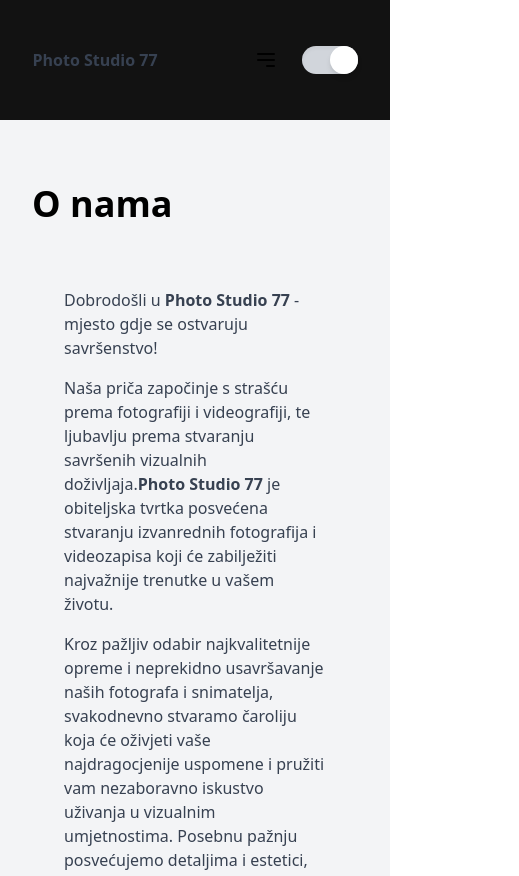
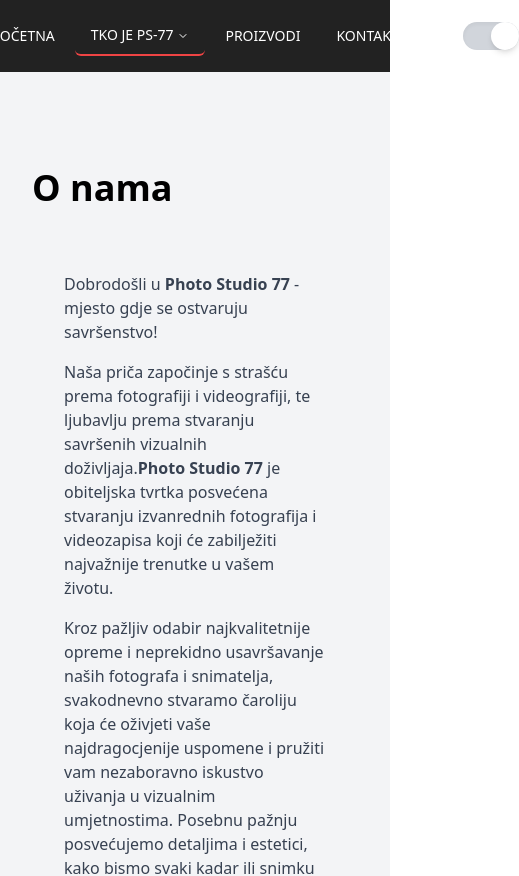
Before and after one commit to Omzixel/FIS77, a React (Vite) app in the folder ps77-ui/: page /about in a window 390 px wide. Shown: the top 876 px of the page, 519 px wide, since content can reach past the window. Built offline with nearby package versions, Linux system fonts and the light colour scheme.

Commit message:
New nav from shadcn, d/l mode on home page.

```diff
--- a/ps77-ui/package.json
+++ b/ps77-ui/package.json
@@ -10,6 +10,7 @@
     "preview": "vite preview"
   },
   "dependencies": {
+    "@radix-ui/react-navigation-menu": "^1.1.4",
     "@radix-ui/react-slot": "^1.0.2",
     "class-variance-authority": "^0.7.0",
     "clsx": "^2.1.0",
--- a/ps77-ui/src/App.tsx
+++ b/ps77-ui/src/App.tsx
@@ -32,7 +32,7 @@ function App() {
       />
 
       <Routes>
-        <Route path="/" element={<Home />} />
+        <Route path="/" element={<Home className={className} />} />
         <Route path="/products" element={<Products />} />
         <Route path="/about" element={<About />} />
         <Route path="/contact" element={<Contact />} />
--- a/ps77-ui/src/components/Navbar.tsx
+++ b/ps77-ui/src/components/Navbar.tsx
@@ -1,5 +1,18 @@
 import { useState, FC, useEffect } from "react";
-import { Link } from "react-router-dom";
+import { Link, useLocation } from "react-router-dom";
+import {
+  NavigationMenu,
+  NavigationMenuContent,
+  NavigationMenuItem,
+  NavigationMenuLink,
+  NavigationMenuList,
+  NavigationMenuTrigger,
+  navigationMenuTriggerStyle,
+} from "@/components/ui/navigation-menu";
+
+import React from "react";
+
+import { cn } from "@/lib/utils";
 
 interface IProps {
   chooseTheme: (isLightTheme: boolean) => void;
@@ -15,82 +28,76 @@ const Navbar: FC<IProps> = ({
   className,
 }) => {
   const [toggleMenu, setToggleMenu] = useState(false);
-
-  useEffect(() => {
-    console.log("ClassName: " + className);
-  }, [className]);
+  const location = useLocation();
 
   return (
-    <div className={`theme-${className}-main`}>
-      <nav>
-        <div className="max-w-7xl mx-auto">
-          <div className="flex mx-auto justify-between w-5/6 ">
-            {/* Primary menu and logo */}
-            <div className="flex items-center gap-16 my-12">
-              {/* logo */}
-              <div>
-                <a
-                  href="/"
-                  className="flex gap-1 font-bold text-gray-700 items-center "
+    <div
+      className={`flex w-full items-center px-10 py-2 gap-12 justify-center theme-${className}-main theme-${className}-text`}
     >
-                  <span>Photo Studio 77</span>
-                </a>
-              </div>
-              {/* primary */}
-              <div className="hidden lg:flex gap-8 ">
-                <Link
-                  to="/"
-                  className="hover:text-red-500 font-medium relative group"
+      <img className="w-14 rounded-xl" src="../../public/logo.jpg" alt="" />
+      <NavigationMenu>
+        <NavigationMenuList className="flex w-full justify-around">
+          <NavigationMenuItem
+            className={`theme-${className}-main theme-${className}-text`}
+          >
+            <Link to="/">
+              <NavigationMenuLink
+                className={cn(
+                  navigationMenuTriggerStyle(),
+                  location.pathname === "/" && "border-b-2 border-red-500"
+                )}
               >
                 POČETNA
-                  <span className="absolute bottom-0 left-0 w-full h-0.5 bg-red-500 transform origin-left scale-x-0 transition-transform duration-300 group-hover:scale-x-100"></span>
+              </NavigationMenuLink>
             </Link>
-                <Link
-                  to="/products"
-                  className="hover:text-red-500 font-medium relative group"
+          </NavigationMenuItem>
+          <NavigationMenuItem>
+            <NavigationMenuTrigger
+              className={cn(
+                location.pathname === "/about" && "border-b-2 border-red-500"
+              )}
+            >
+              TKO JE PS-77
+            </NavigationMenuTrigger>
+            <NavigationMenuContent>
+              <ul className="grid gap-3 p-6 md:w-[400px] lg:w-[500px] lg:grid-cols-[.75fr_1fr]">
+                <ListItem href="/about" title="O nama">
+                  Pogledajte vise datalja o nasoj firmi.
+                </ListItem>
+                <ListItem href="/team" title="Nas team">
+                  Nas team se sastoji od 20+ developera.
+                </ListItem>
+              </ul>
+            </NavigationMenuContent>
+          </NavigationMenuItem>
+          <NavigationMenuItem>
+            <Link to="/products">
+              <NavigationMenuLink
+                className={cn(
+                  navigationMenuTriggerStyle(),
+                  location.pathname === "/products" &&
+                    "border-b-2 border-red-500"
+                )}
               >
                 PROIZVODI
-                  <span className="absolute bottom-0 left-0 w-full h-0.5 bg-red-500 transform origin-left scale-x-0 transition-transform duration-300 group-hover:scale-x-100"></span>
+              </NavigationMenuLink>
             </Link>
-                <Link
-                  to="/about"
-                  className="hover:text-red-500 font-medium relative group"
-                >
-                  O NAMA
-                  <span className="absolute bottom-0 left-0 w-full h-0.5 bg-red-500 transform origin-left scale-x-0 transition-transform duration-300 group-hover:scale-x-100"></span>
-                </Link>
-                <Link
-                  to="/contact"
-                  className="hover:text-red-500 font-medium relative group"
+          </NavigationMenuItem>
+          <NavigationMenuItem>
+            <Link to="/contact">
+              <NavigationMenuLink
+                className={cn(
+                  navigationMenuTriggerStyle(),
+                  location.pathname === "/contact" &&
+                    "border-b-2 border-red-500"
+                )}
               >
                 KONTAKT
-                  <span className="absolute bottom-0 left-0 w-full h-0.5 bg-red-500 transform origin-left scale-x-0 transition-transform duration-300 group-hover:scale-x-100"></span>
+              </NavigationMenuLink>
             </Link>
-              </div>
-            </div>
-            {/* Secondary menu */}
-            <div className="flex gap-6">
-              {/* Mobile navigation toggle */}
-              <div className="lg:hidden flex items-center">
-                <button onClick={() => setToggleMenu(!toggleMenu)}>
-                  <svg
-                    className="w-6 h-6"
-                    fill="none"
-                    stroke="currentColor"
-                    viewBox="0 0 24 24"
-                    xmlns="http://www.w3.org/2000/svg"
-                  >
-                    <path
-                      strokeLinecap="round"
-                      strokeLinejoin="round"
-                      strokeWidth="2"
-                      d="M4 6h16M4 12h16m-7 6h7"
-                    ></path>
-                  </svg>
-                </button>
-              </div>
-              {/* Toggle for Dark/Light Mode */}
-              <div className="flex items-center">
+          </NavigationMenuItem>
+        </NavigationMenuList>
+      </NavigationMenu>
       <label
         id="toggleMode"
         className="relative inline-flex items-center cursor-pointer"
@@ -118,35 +125,33 @@ const Navbar: FC<IProps> = ({
         </div>
       </label>
     </div>
-            </div>
-          </div>
-        </div>
-        {/* Mobile navigation */}
-        <div
-          className={`fixed z-40 w-full  bg-gray-100 overflow-hidden flex flex-col lg:hidden gap-12  origin-top duration-700 ${
-            !toggleMenu ? "h-0" : "h-full"
-          }`}
-        >
-          <div className="px-8">
-            <div className="flex flex-col gap-8 font-bold">
-              <Link to="/" className="hover:hover:text-red-500">
-                Početna
-              </Link>
-              <Link to="/" className="hover:hover:text-red-500">
-                Proizvodi
-              </Link>
-              <Link to="/" className="hover:hover:text-red-500">
-                O nama
-              </Link>
-              <Link to="/" className="hover:hover:text-red-500">
-                Kontakt
-              </Link>
-            </div>
-          </div>
-        </div>
-      </nav>
-    </div>
   );
 };
 
+const ListItem = React.forwardRef<
+  React.ElementRef<"a">,
+  React.ComponentPropsWithoutRef<"a">
+>(({ className, title, children, ...props }, ref) => {
+  return (
+    <li>
+      <NavigationMenuLink asChild>
+        <a
+          ref={ref}
+          className={cn(
+            "block select-none space-y-1 rounded-md p-3 leading-none no-underline outline-none transition-colors hover:bg-accent hover:text-accent-foreground focus:bg-accent focus:text-accent-foreground",
+            className
+          )}
+          {...props}
+        >
+          <div className="text-sm font-medium leading-none">{title}</div>
+          <p className="line-clamp-2 text-sm leading-snug text-muted-foreground">
+            {children}
+          </p>
+        </a>
+      </NavigationMenuLink>
+    </li>
+  );
+});
+ListItem.displayName = "ListItem";
+
 export default Navbar;
--- /dev/null
+++ b/ps77-ui/src/components/ui/navigation-menu.tsx
@@ -0,0 +1,129 @@
+import * as React from "react";
+import * as NavigationMenuPrimitive from "@radix-ui/react-navigation-menu";
+import { cva } from "class-variance-authority";
+import { ChevronDown } from "lucide-react";
+
+import { cn } from "@/lib/utils";
+
+const NavigationMenu = React.forwardRef<
+  React.ElementRef<typeof NavigationMenuPrimitive.Root>,
+  React.ComponentPropsWithoutRef<typeof NavigationMenuPrimitive.Root>
+>(({ className, children, ...props }, ref) => (
+  <NavigationMenuPrimitive.Root
+    ref={ref}
+    className={cn(
+      "relative z-10 flex max-w-max flex-1 items-center justify-center",
+      className
+    )}
+    {...props}
+  >
+    {children}
+    <NavigationMenuViewport />
+  </NavigationMenuPrimitive.Root>
+));
+NavigationMenu.displayName = NavigationMenuPrimitive.Root.displayName;
+
+const NavigationMenuList = React.forwardRef<
+  React.ElementRef<typeof NavigationMenuPrimitive.List>,
+  React.ComponentPropsWithoutRef<typeof NavigationMenuPrimitive.List>
+>(({ className, ...props }, ref) => (
+  <NavigationMenuPrimitive.List
+    ref={ref}
+    className={cn(
+      "group flex flex-1 list-none items-center justify-center space-x-1",
+      className
+    )}
+    {...props}
+  />
+));
+NavigationMenuList.displayName = NavigationMenuPrimitive.List.displayName;
+
+const NavigationMenuItem = NavigationMenuPrimitive.Item;
+
+const navigationMenuTriggerStyle = cva(
+  `group inline-flex h-10 w-max items-center justify-center rounded-md px-4 py-2 text-sm font-medium transition-colors hover:text-red-500 focus:bg-slate-100 focus:text-slate-900 focus:outline-none disabled:pointer-events-none disabled:opacity-50 data-[active]:bg-slate-100/50 data-[state=open]:bg-slate-100/50 dark:bg-slate-950 dark:hover:bg-slate-800 dark:hover:text-slate-50 dark:focus:bg-slate-800 dark:focus:text-slate-50 dark:data-[active]:bg-slate-800/50 dark:data-[state=open]:bg-slate-800/50`
+);
+
+const NavigationMenuTrigger = React.forwardRef<
+  React.ElementRef<typeof NavigationMenuPrimitive.Trigger>,
+  React.ComponentPropsWithoutRef<typeof NavigationMenuPrimitive.Trigger>
+>(({ className, children, ...props }, ref) => (
+  <NavigationMenuPrimitive.Trigger
+    ref={ref}
+    className={cn(navigationMenuTriggerStyle(), "group", className)}
+    {...props}
+  >
+    {children}
+    {""}
+    <ChevronDown
+      className="relative top-[1px] ml-1 h-3 w-3 transition duration-200 group-data-[state=open]:rotate-180"
+      aria-hidden="true"
+    />
+  </NavigationMenuPrimitive.Trigger>
+));
+NavigationMenuTrigger.displayName = NavigationMenuPrimitive.Trigger.displayName;
+
+const NavigationMenuContent = React.forwardRef<
+  React.ElementRef<typeof NavigationMenuPrimitive.Content>,
+  React.ComponentPropsWithoutRef<typeof NavigationMenuPrimitive.Content>
+>(({ className, ...props }, ref) => (
+  <NavigationMenuPrimitive.Content
+    ref={ref}
+    className={cn(
+      "left-0 top-0 w-full data-[motion^=from-]:animate-in data-[motion^=to-]:animate-out data-[motion^=from-]:fade-in data-[motion^=to-]:fade-out data-[motion=from-end]:slide-in-from-right-52 data-[motion=from-start]:slide-in-from-left-52 data-[motion=to-end]:slide-out-to-right-52 data-[motion=to-start]:slide-out-to-left-52 md:absolute md:w-auto",
+      className
+    )}
+    {...props}
+  />
+));
+NavigationMenuContent.displayName = NavigationMenuPrimitive.Content.displayName;
+
+const NavigationMenuLink = NavigationMenuPrimitive.Link;
+
+const NavigationMenuViewport = React.forwardRef<
+  React.ElementRef<typeof NavigationMenuPrimitive.Viewport>,
+  React.ComponentPropsWithoutRef<typeof NavigationMenuPrimitive.Viewport>
+>(({ className, ...props }, ref) => (
+  <div className={cn("absolute left-0 top-full flex justify-center")}>
+    <NavigationMenuPrimitive.Viewport
+      className={cn(
+        "origin-top-center relative mt-1.5 h-[var(--radix-navigation-menu-viewport-height)] w-full overflow-hidden rounded-md border border-slate-200 bg-white text-slate-950 shadow-lg data-[state=open]:animate-in data-[state=closed]:animate-out data-[state=closed]:zoom-out-95 data-[state=open]:zoom-in-90 md:w-[var(--radix-navigation-menu-viewport-width)] dark:border-slate-800 dark:bg-slate-950 dark:text-slate-50",
+        className
+      )}
+      ref={ref}
+      {...props}
+    />
+  </div>
+));
+NavigationMenuViewport.displayName =
+  NavigationMenuPrimitive.Viewport.displayName;
+
+const NavigationMenuIndicator = React.forwardRef<
+  React.ElementRef<typeof NavigationMenuPrimitive.Indicator>,
+  React.ComponentPropsWithoutRef<typeof NavigationMenuPrimitive.Indicator>
+>(({ className, ...props }, ref) => (
+  <NavigationMenuPrimitive.Indicator
+    ref={ref}
+    className={cn(
+      "top-full z-[1] flex h-1.5 items-end justify-center overflow-hidden data-[state=visible]:animate-in data-[state=hidden]:animate-out data-[state=hidden]:fade-out data-[state=visible]:fade-in",
+      className
+    )}
+    {...props}
+  >
+    <div className="relative top-[60%] h-2 w-2 rotate-45 rounded-tl-sm bg-slate-200 shadow-md dark:bg-slate-800" />
+  </NavigationMenuPrimitive.Indicator>
+));
+NavigationMenuIndicator.displayName =
+  NavigationMenuPrimitive.Indicator.displayName;
+
+export {
+  navigationMenuTriggerStyle,
+  NavigationMenu,
+  NavigationMenuList,
+  NavigationMenuItem,
+  NavigationMenuContent,
+  NavigationMenuTrigger,
+  NavigationMenuLink,
+  NavigationMenuIndicator,
+  NavigationMenuViewport,
+};
--- a/ps77-ui/src/index.css
+++ b/ps77-ui/src/index.css
@@ -3,9 +3,25 @@
 @tailwind utilities;
 
 .theme-dark-main {
-  @apply bg-[#121212];
+  @apply bg-[#222222];
 }
 
 .theme-light-main {
-  @apply bg-white;
+  @apply bg-gray-100;
 }
+
+.theme-dark-text {
+  @apply text-white;
+}
+
+.theme-light-text {
+  @apply text-[#121212];
+}
+
+.theme-dark-secondary {
+  @apply bg-[#3b3b3b];
+}
+
+.theme-light-secondary {
+  @apply bg-gray-100;
+}
--- a/ps77-ui/src/pages/About.tsx
+++ b/ps77-ui/src/pages/About.tsx
@@ -1,6 +1,6 @@
 const About = () => {
   return (
-    <section className="py-16 bg-gray-100 flex items-center justify-center">
+    <section className="py-24 bg-gray-100 flex items-center justify-center">
       <div className="container mx-auto flex flex-col-reverse md:flex-row items-center justify-center">
         <div className="w-full md:w-1/2 pr-0 md:pr-8 mb-8 md:mb-0">
           <img
```
Also changed, not shown: ps77-ui/src/pages/Home.tsx (+16 -6 lines), ps77-ui/public/logo.jpg (added), 1 other file (tests, documents, lock files or other folders). Lines whose indentation alone changed are shown as unchanged.
